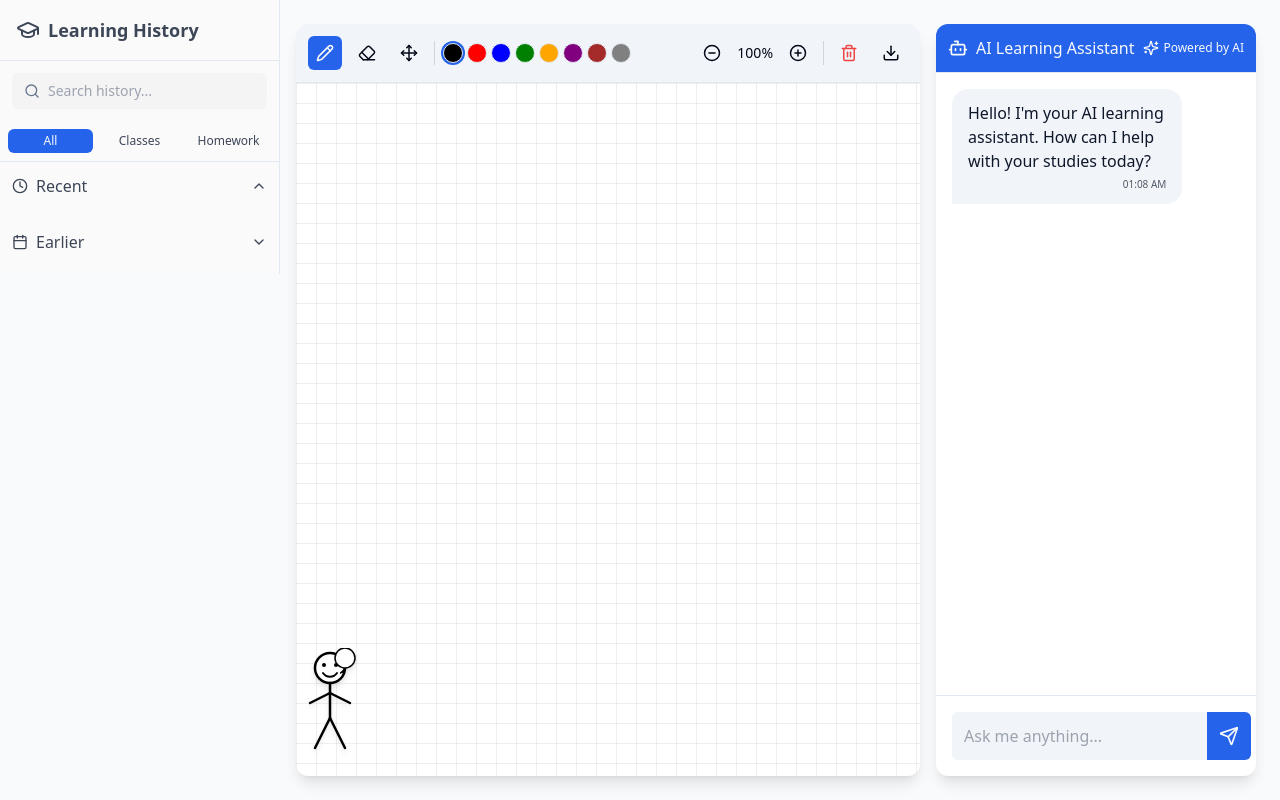
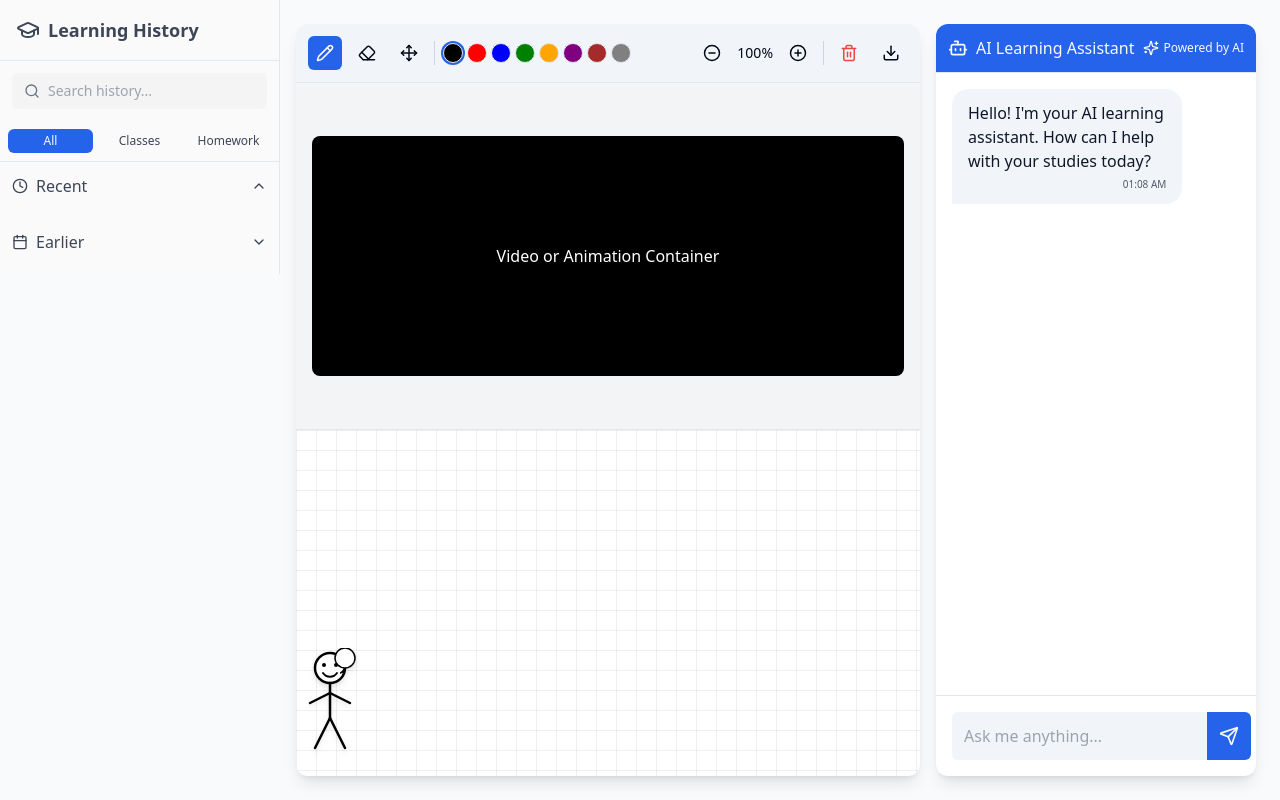
Before and after one commit to HoyeonM/Feynman.ai, a React (Vite) app: page /dashboard in a window 1280 px wide. Built offline with nearby package versions, Linux system fonts and the light colour scheme.

Commit message:
Refactor Whiteboard component
Splits the whiteboard component to include a video with animation at the top and the whiteboard at the bottom.

```diff
--- a/src/components/Whiteboard.tsx
+++ b/src/components/Whiteboard.tsx
@@ -18,7 +18,7 @@ export const Whiteboard = () => {
   const canvasRef = useRef<HTMLCanvasElement>(null);
   const containerRef = useRef<HTMLDivElement>(null);
   const [isDrawing, setIsDrawing] = useState(false);
-  const [tool, setTool] = useState<'pencil' | 'eraser'>('pencil');
+  const [tool, setTool] = useState<'pencil' | 'eraser' | 'move'>('pencil');
   const [color, setColor] = useState('#000000');
   const [lineWidth, setLineWidth] = useState(3);
   const [lines, setLines] = useState<DrawingLine[]>([]);
@@ -277,9 +277,20 @@ export const Whiteboard = () => {
         </div>
       </div>
 
+      {/* Split into two sections - Video/Animation section on top and Whiteboard on bottom */}
+      <div className="flex flex-col flex-1">
+        {/* Video/Animation Section - Takes up top half */}
+        <div className="h-1/2 bg-gray-100 p-4 border-b border-gray-200 flex items-center justify-center">
+          <div className="w-full max-w-2xl h-full max-h-[240px] bg-black rounded-lg flex items-center justify-center text-white">
+            <p className="text-center">Video or Animation Container</p>
+            {/* Animation or video component would go here */}
+          </div>
+        </div>
+
+        {/* Whiteboard Section - Takes up bottom half */}
         <div
           ref={containerRef}
-        className="whiteboard-container flex-1 relative overflow-hidden"
+          className="whiteboard-container h-1/2 relative overflow-hidden"
         >
           <canvas
             ref={canvasRef}
@@ -306,5 +317,6 @@ export const Whiteboard = () => {
           />
         </div>
       </div>
+    </div>
   );
 };
```
Lines whose indentation alone changed are shown as unchanged.
